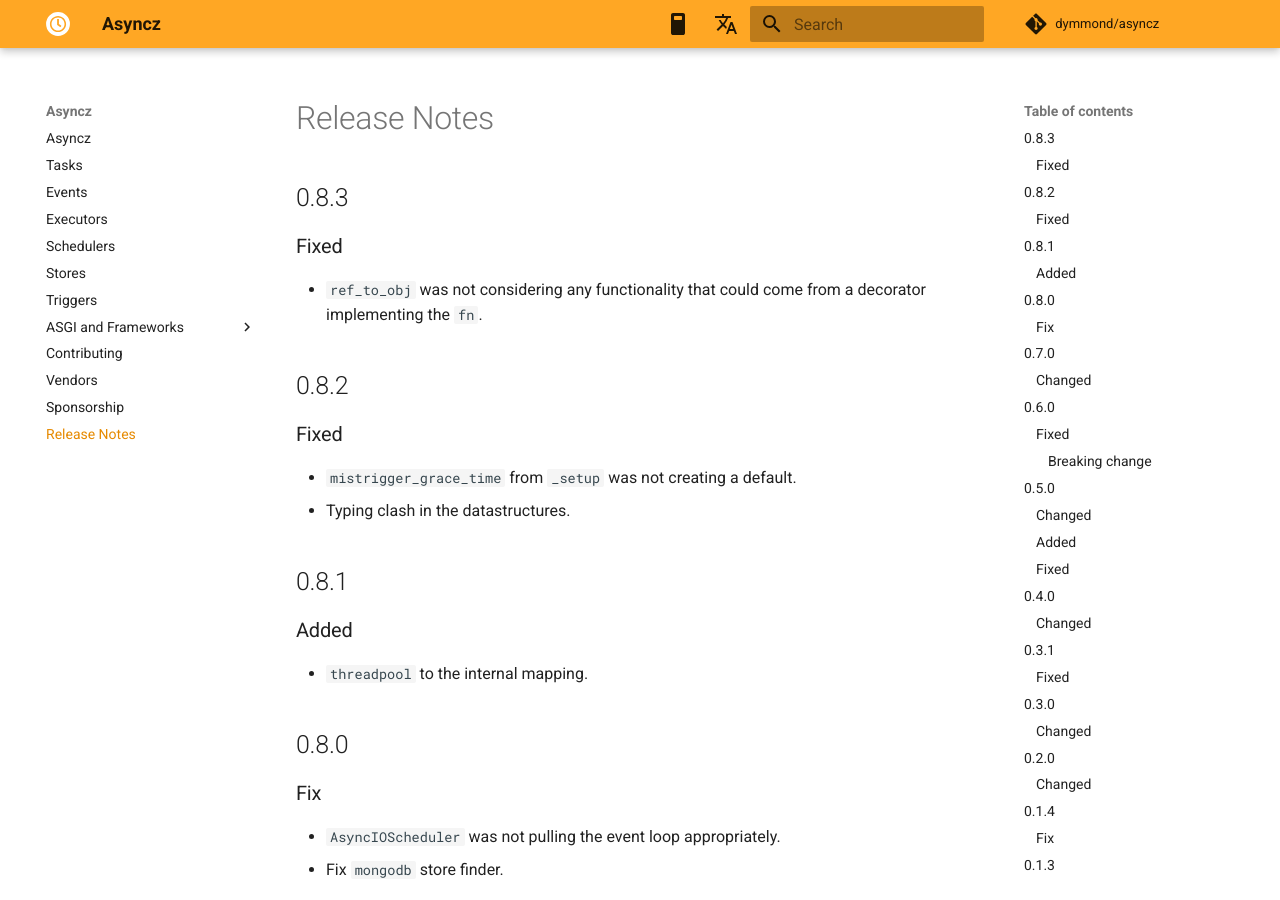
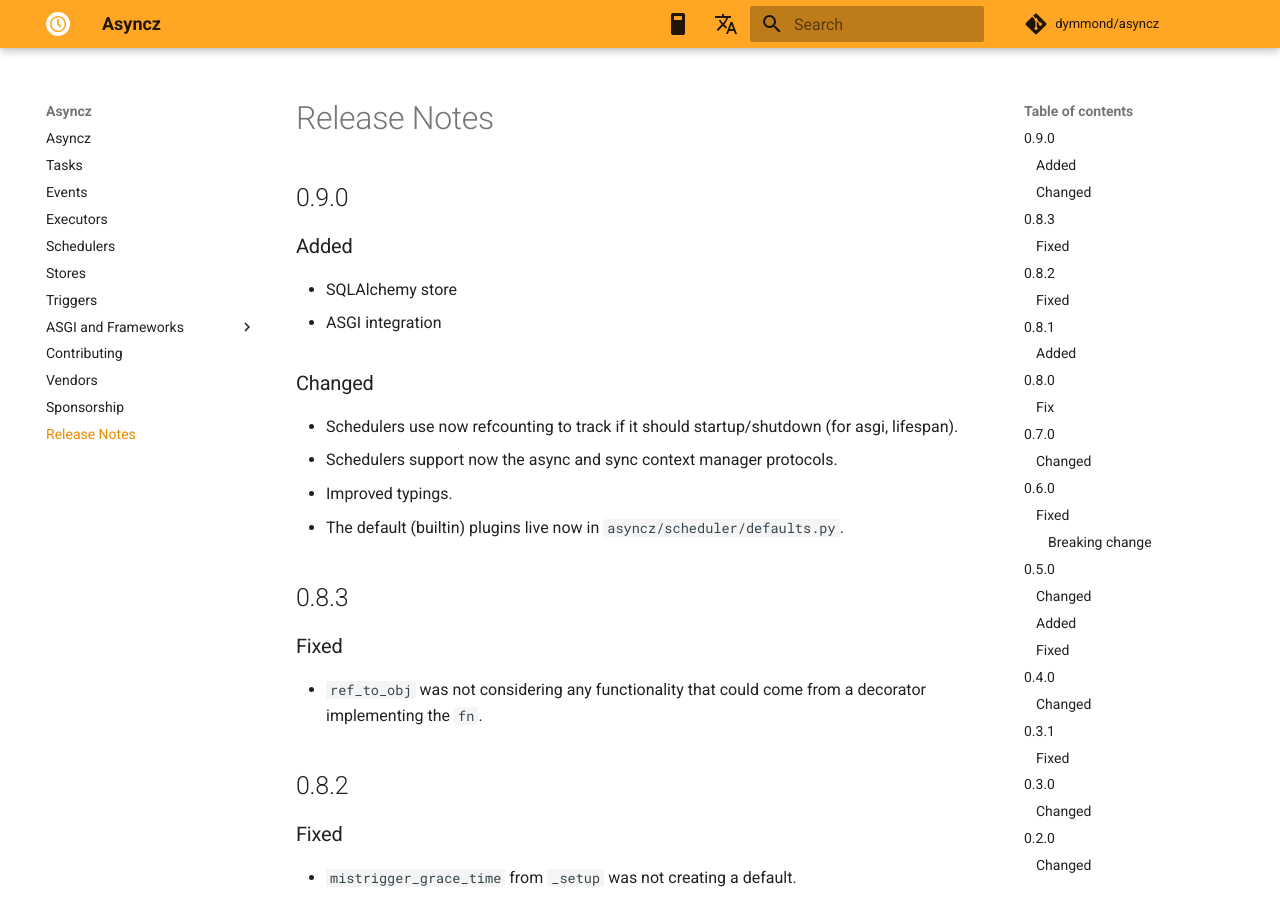
Before and after one commit to dymmond/asyncz, an MkDocs documentation site: the page built from docs/release-notes.md, in a window 1280 px wide and 900 px high. Built offline with MkDocs 1.6.1 and Material for MkDocs 9.7.7, drawn with Linux system fonts in a browser that asks for light colours; comment, search, counter and statistics services are not loaded.

Commit message:
Release 0.9.0

```diff
--- a/asyncz/__init__.py
+++ b/asyncz/__init__.py
@@ -1 +1 @@
-__version__ = "0.8.3"
+__version__ = "0.9.0"
--- a/docs/release-notes.md
+++ b/docs/release-notes.md
@@ -1,4 +1,18 @@
 # Release Notes
+
+## 0.9.0
+
+### Added
+
+- SQLAlchemy store
+- ASGI integration
+
+### Changed
+
+- Schedulers use now refcounting to track if it should startup/shutdown (for asgi, lifespan).
+- Schedulers support now the async and sync context manager protocols.
+- Improved typings.
+- The default (builtin) plugins live now in `asyncz/scheduler/defaults.py`.
 
 ## 0.8.3
 
```
